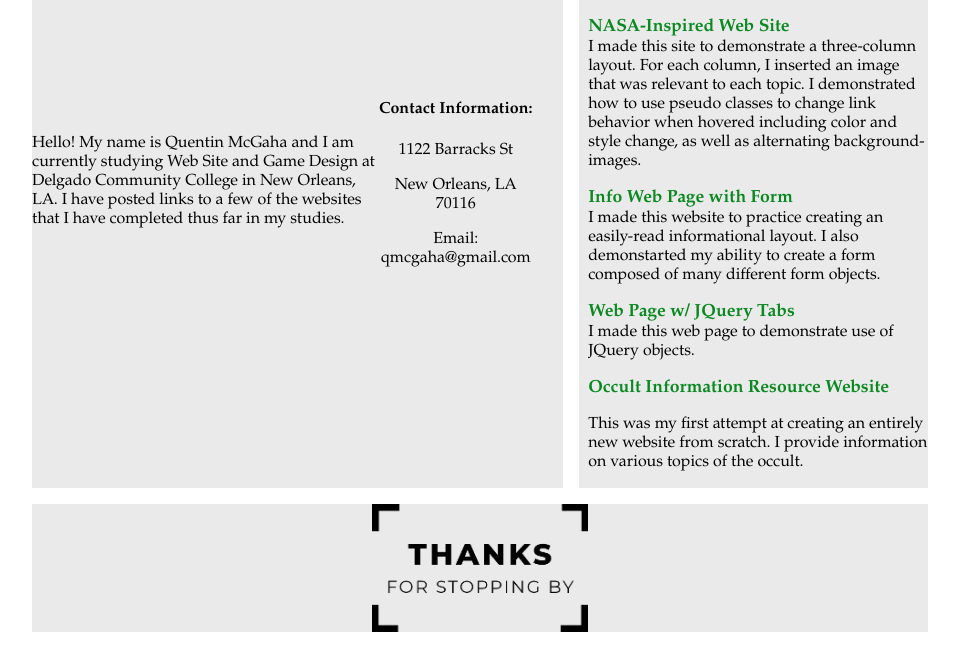
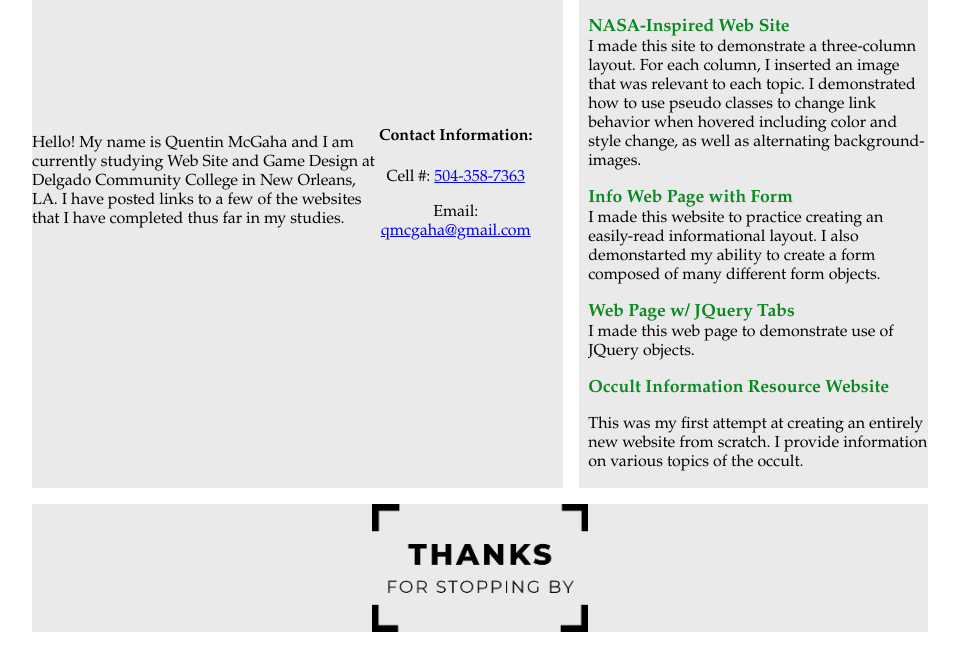
Before and after one commit to qmcgaha/portfolio, a plain HTML site: page index.html in a window 1280 px wide. Shown: the part 285-933 px from the top of the page, without its empty margins (160-1119 px from the left). Drawn offline with Linux system fonts and the light colour scheme.

Commit message:
Edit contact info

```diff
--- a/index.html
+++ b/index.html
@@ -20,9 +20,9 @@
 		</div>
 	  <div class="contact">
 	  	<h4>Contact Information:</h4>
-          <p>1122 Barracks St</p>
-          <p>New Orleans, LA 70116</p>
-          <p><label for="email">Email: </label>qmcgaha@gmail.com</p>
+          <p><label for="cell">Cell #: </label><a href="tel:5043587363"> 504-358-7363</a>
+
+          <p><label for="email">Email: </label><a href="mailto:qmcgaha@gmail.com">qmcgaha@gmail.com</a></p>
 	  </div>
 	</main>
 
```
